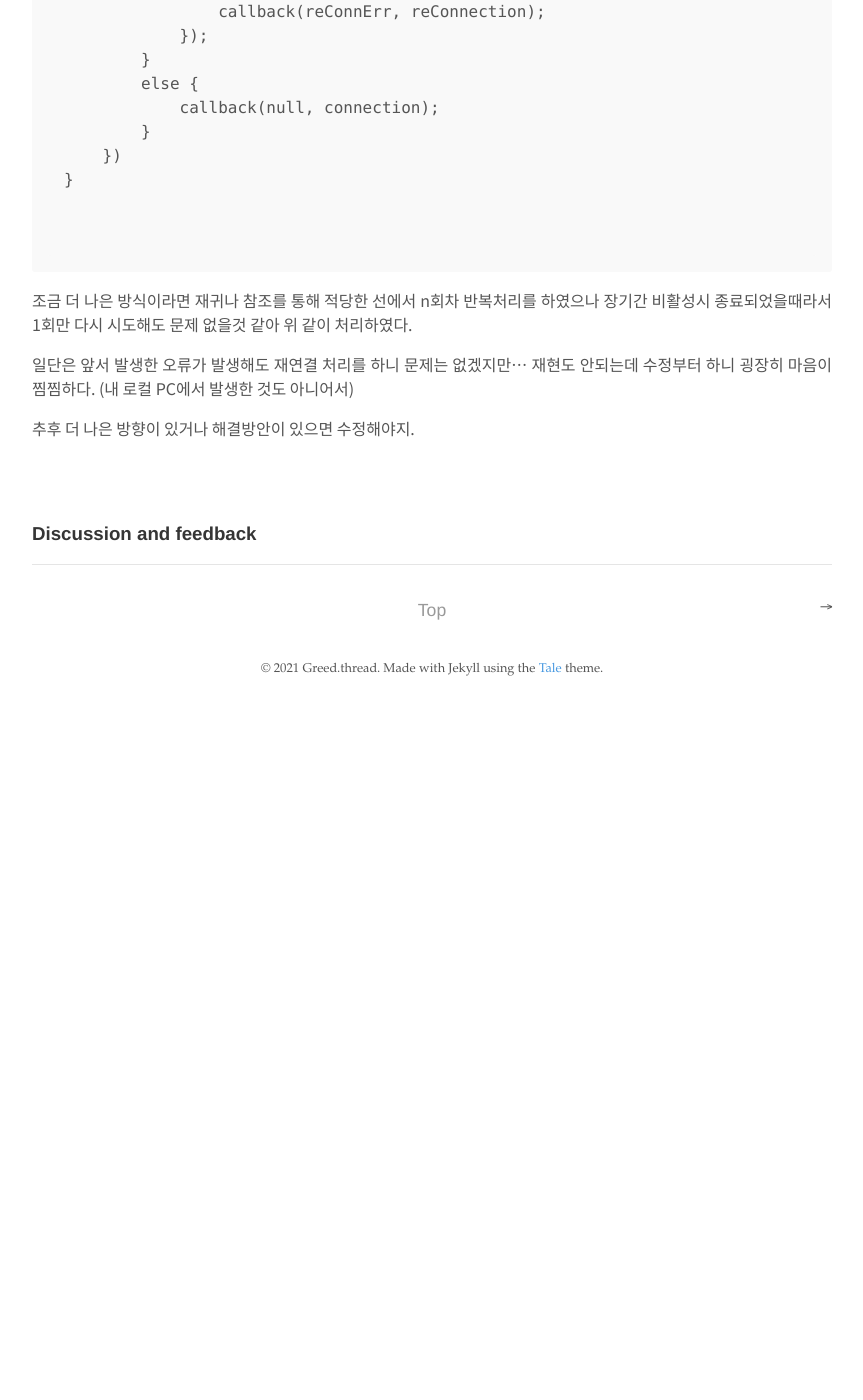
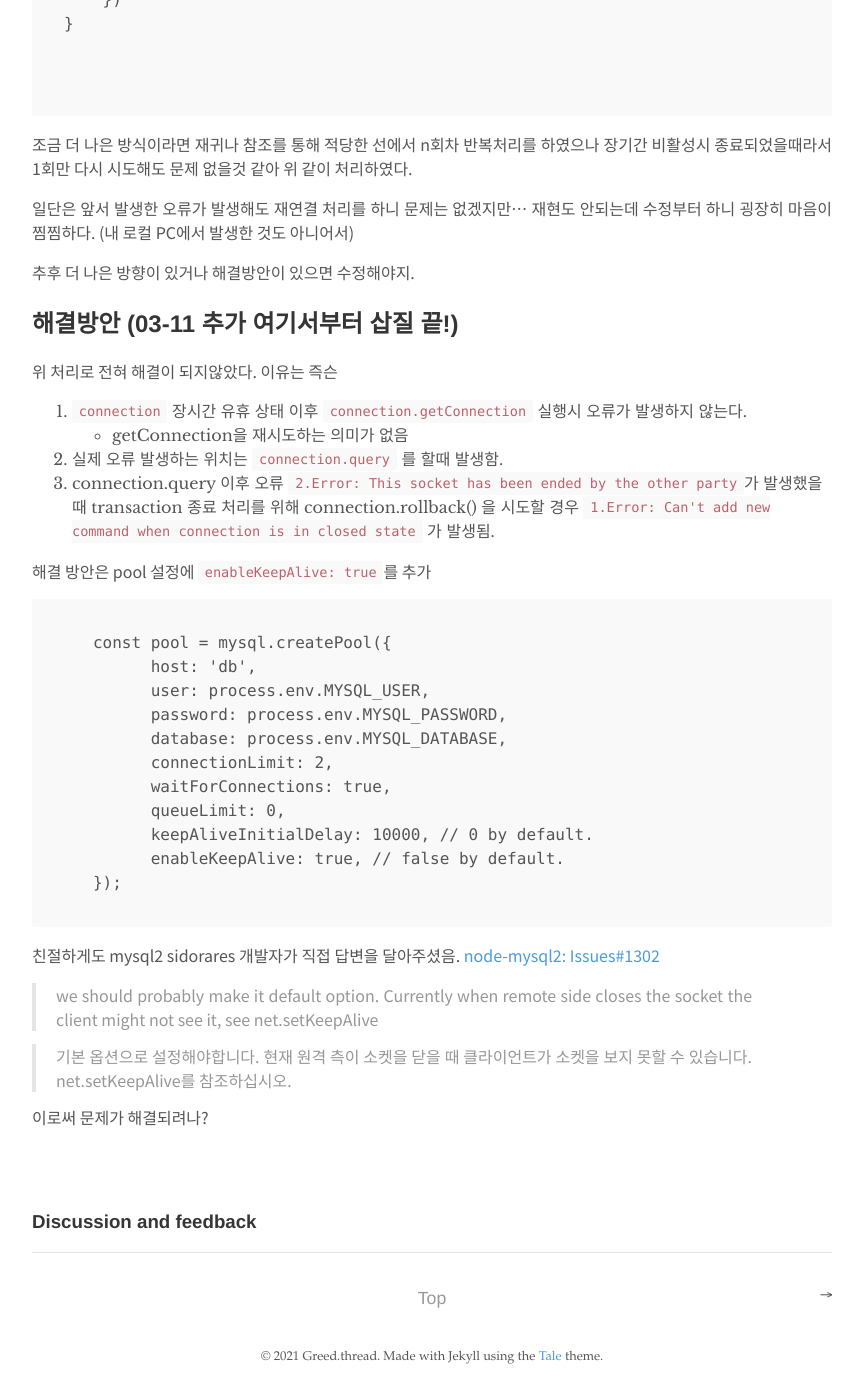
Before and after one commit to greedThread/greedthread.github.io, a Jekyll site: the page built from _posts/2021-03-09-Mysql2-모듈을-사용하여-장시간-켜놓을시-커넥션-예외가-발생하는-이슈.md, in a window 1280 px wide and 1400 px high, scrolled down 4423 px. Shown: the whole window, without its empty margins (208-1071 px from the left). Built offline with Jekyll 4.4.1, drawn with Linux system fonts in a browser that asks for light colours; comment, search, counter and statistics services are not loaded; before the commit the page ends 5135 px from its top, so only the background shows below that; some of the changed text lies outside the part shown.

Commit message:
- 03-09 POST 수정.

````diff
--- a/_posts/2021-03-09-Mysql2-모듈을-사용하여-장시간-켜놓을시-커넥션-예외가-발생하는-이슈.md
+++ b/_posts/2021-03-09-Mysql2-모듈을-사용하여-장시간-켜놓을시-커넥션-예외가-발생하는-이슈.md
@@ -54,19 +54,13 @@ comments: true
 몇몇은 `connection` 방식에서 `connection pool` 방식으로 변경하여 해결이 되었다고 하지만 현재 시스템에서는 이미 `connection pool`을 사용하고 있었기에
 해결방안이 되지 않았다.
 
-또한 해당 개발자가 재현도 안된다고..
-
-[**mysql2 개발자 sidorares의 comment**]
-
-> [sidorares commented on 7 Apr 2020]
-> unfortunately not enough information to debug. Can you make a test repo to reproduce?
-This can happen if you call .end() on connection and later try to call .execute() this might be a logic error in your application but could be a bug in the driver, unfortunately not enough information to tell
-
 
 또한 두번째 `Error: This socket has been ended by the other party` 의 경우는 특이하게 mysql2 에서 많이 발생하였고
 mysql2 를 기반으로 사용하는 orm 모듈에서도 발생사례가 제보된것이 확인되었다.
 
-하지만 이렇다할 해결 방안이나 fix된 내용도 확인되지 않았다.
+~~하지만 이렇다할 해결 방안이나 fix된 내용도 확인되지 않았다.~~
+
+## (03-11 추가 여기서부터 삽질시작)
 
 ### 재현
 대부분의 경우가 (내 상황과 마찬가지로) 장기간 실행시 idle 상태로 방치하고 연결이 없을때 주로 발생 되는 것으로 확인되었는데
@@ -80,7 +74,7 @@ mysql2 를 기반으로 사용하는 orm 모듈에서도 발생사례가 제보
 2. `mysql` 서버에서 `nodejs` 서버에서 맺고있는 thread를 kill
 3. `nodejs` 서버 또는 `mysql` 서버측간에 네트워크 강제로 끊기
 
-1, 2, 3의 모든 경우에도 `request` 요청시 connection 관련 오류가 발생하지 않았다.
+1,2,3의 모든 경우에도 `request` 요청시 connection 관련 오류가 발생하지 않았다.
 
 #### 코드 확인
 도통 재현이 되지 않으니 찜찜함이 너무 남아서 기존 mysql2 모듈 파일을 확인하고 대략적인 흐름으로 확인해보았다.
@@ -185,3 +179,36 @@ function getConnection(pool, callback) {
 일단은 앞서 발생한 오류가 발생해도 재연결 처리를 하니 문제는 없겠지만... 재현도 안되는데 수정부터 하니 굉장히 마음이 찜찜하다.  (내 로컬 PC에서 발생한 것도 아니어서)
 
 추후 더 나은 방향이 있거나 해결방안이 있으면 수정해야지.
+
+## 해결방안 (03-11 추가 여기서부터 삽질 끝!)
+위 처리로 전혀 해결이 되지않았다. 이유는 즉슨
+
+1. `connection` 장시간 유휴 상태 이후 `connection.getConnection` 실행시 오류가 발생하지 않는다.
+   - getConnection을 재시도하는 의미가 없음
+2. 실제 오류 발생하는 위치는 `connection.query` 를 할때 발생함.
+3. connection.query 이후 오류 `2.Error: This socket has been ended by the other party`가 발생했을때 transaction 종료 처리를 위해 connection.rollback() 을 시도할 경우
+   `1.Error: Can't add new command when connection is in closed state` 가 발생됨.
+
+해결 방안은 pool 설정에 `enableKeepAlive: true`를 추가
+
+```
+   const pool = mysql.createPool({
+         host: 'db',
+         user: process.env.MYSQL_USER,
+         password: process.env.MYSQL_PASSWORD,
+         database: process.env.MYSQL_DATABASE,
+         connectionLimit: 2,
+         waitForConnections: true,
+         queueLimit: 0,
+         keepAliveInitialDelay: 10000, // 0 by default.
+         enableKeepAlive: true, // false by default.
+   });
+```
+
+친절하게도 mysql2 sidorares 개발자가 직접 답변을 달아주셨음. [node-mysql2: Issues#1302](https://github.com/sidorares/node-mysql2/issues/1302)
+
+> we should probably make it default option. Currently when remote side closes the socket the client might not see it, see net.setKeepAlive
+
+> 기본 옵션으로 설정해야합니다. 현재 원격 측이 소켓을 닫을 때 클라이언트가 소켓을 보지 못할 수 있습니다. net.setKeepAlive를 참조하십시오.
+
+이로써 문제가 해결되려나?
````
